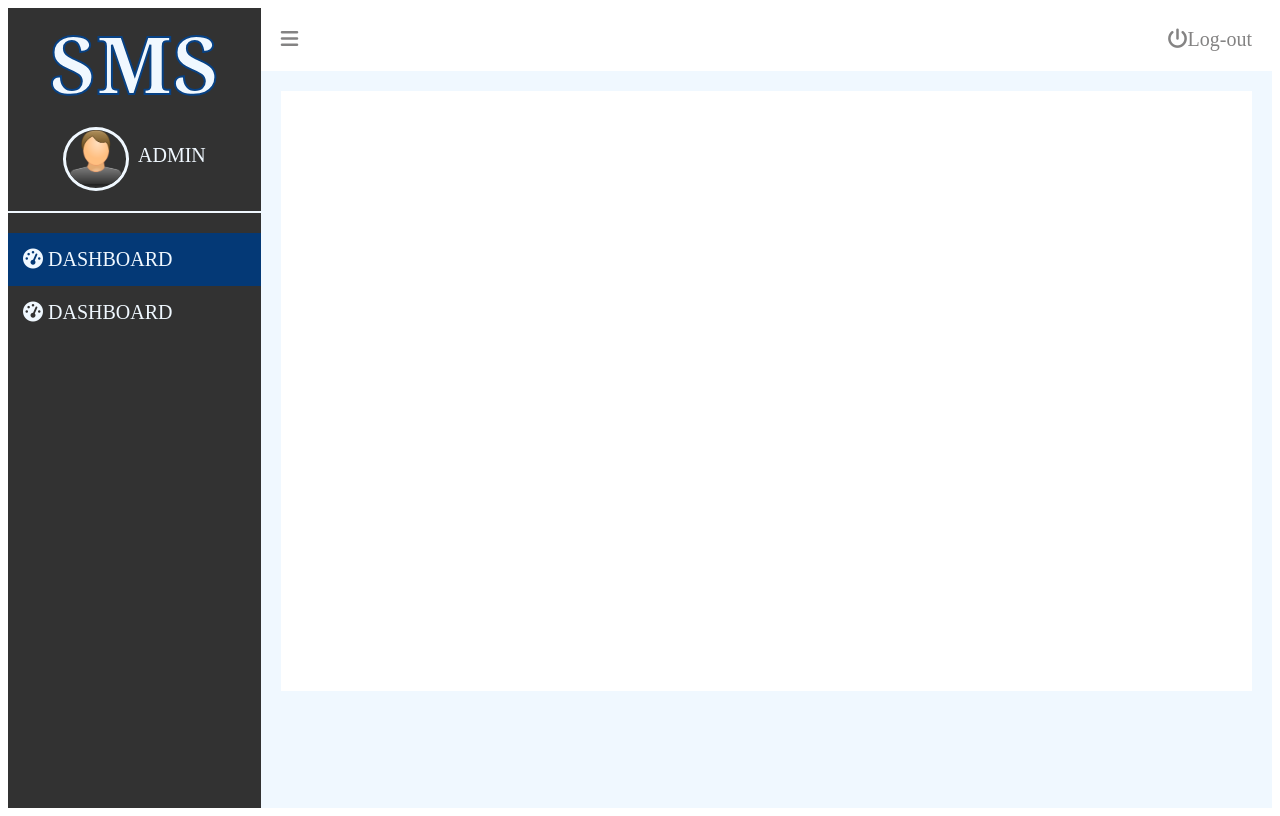
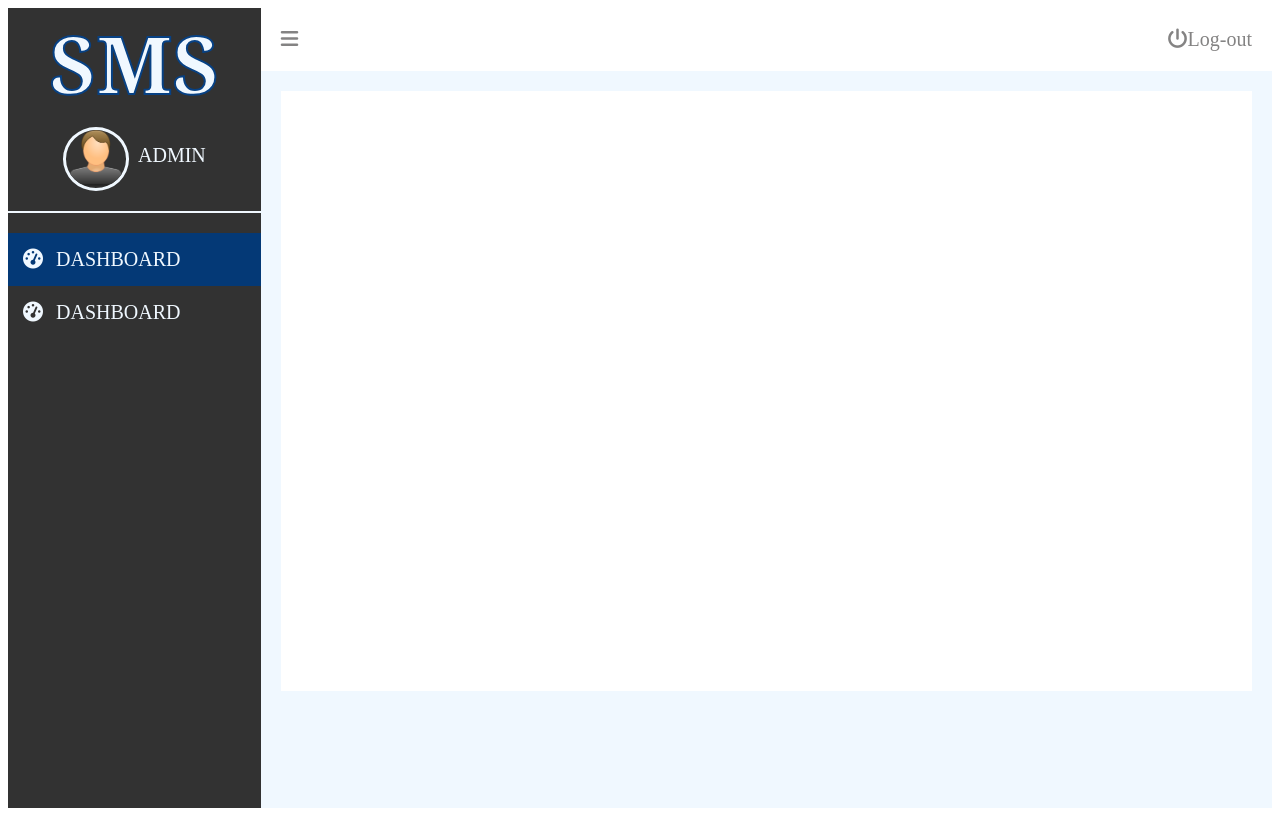
Before and after one commit to AleMezz00/SAPD_STOCK_MANAGEMENT_SYSTEM, a PHP site: page /dashboard.html in a window 1280 px wide. Run offline with PHP 8.4, Linux system fonts and the light colour scheme; some libraries are stand-ins or nearby versions.

Commit message:
Commit giorno2 pomeriggio parte 1

```diff
--- a/css/login.css
+++ b/css/login.css
@@ -1,4 +1,4 @@
-.login_backgroud{
+.login_background{
     background: url("../images/backgroud-image-login.jpg") no-repeat center center fixed;
     background-size: cover ;
 }
@@ -184,3 +184,6 @@ div.dashboard_content_main{
     min-height: 600px;
     height: 100%;
 }
+.menuText{
+    margin-left: 8px;
+}
--- a/dashboard.html
+++ b/dashboard.html
@@ -16,10 +16,10 @@
                 <div class="dashboard_sidebar_menus">
                     <ul class="dashboard_menu_lists">
                         <li class="menuActive">
-                            <a href="" > <i class="fa fa-dashboard"></i> <span class="menuText"> Dashboard </span> </a>
+                            <a href=""> <i class="fa fa-dashboard"></i> <span class="menuText"> Dashboard </span> </a>
                         </li>
                         <li>
-                            <a href=""> <i class="fa fa-dashboard"></i><span class="menuText"> Dashboard </span> </a>
+                            <a href=""> <i class="fa fa-dashboard"></i> <span class="menuText"> Dashboard </span> </a>
                         </li>
                     </ul>
                 </div>
```
